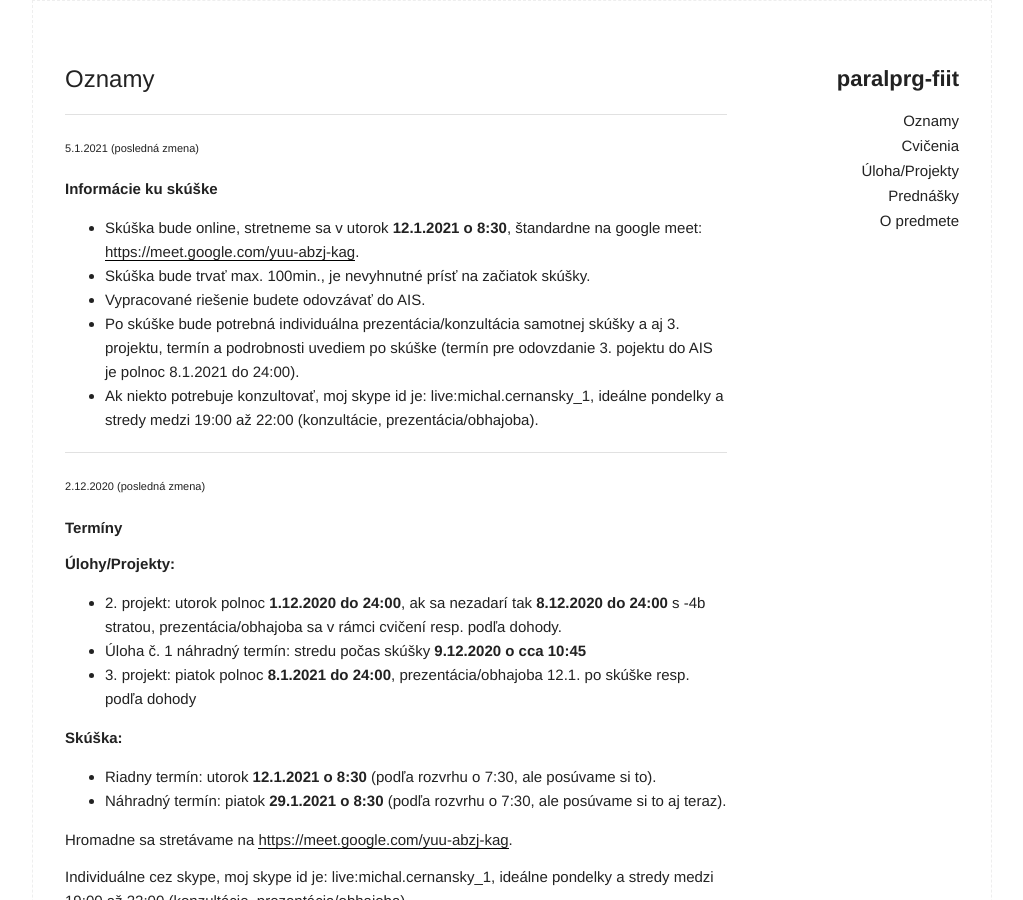
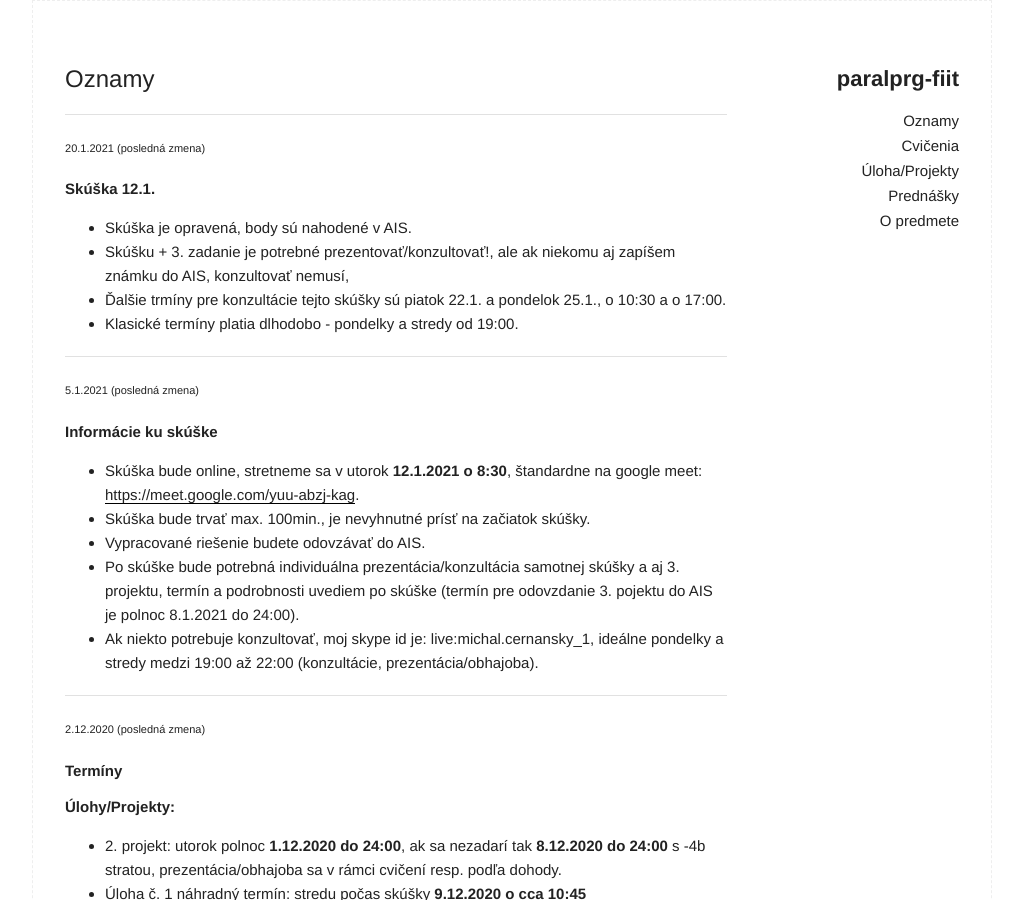
Before and after one commit to MichalCernansky/paralprg-fiit, a Jekyll site: the page built from index.md, in a window 1280 px wide and 900 px high. Shown: the whole window, without its empty margins (128-1151 px from the left). Built offline with Jekyll 4.4.1, drawn with Linux system fonts in a browser that asks for light colours.

Commit message:
New info

```diff
--- a/index.md
+++ b/index.md
@@ -2,6 +2,16 @@
 layout: page
 title: Oznamy
 ---
+
+---
+###### 20.1.2021 (posledná zmena)
+
+**Skúška 12.1.**
+
+- Skúška je opravená, body sú nahodené v AIS.
+- Skúšku + 3. zadanie je potrebné prezentovať/konzultovať!, ale ak niekomu aj zapíšem známku do AIS, konzultovať nemusí,
+- Ďalšie trmíny pre konzultácie tejto skúšky sú piatok 22.1. a pondelok 25.1., o 10:30 a o 17:00.
+- Klasické termíny platia dlhodobo - pondelky a stredy od 19:00.
 
 ---
 ###### 5.1.2021 (posledná zmena)
```
